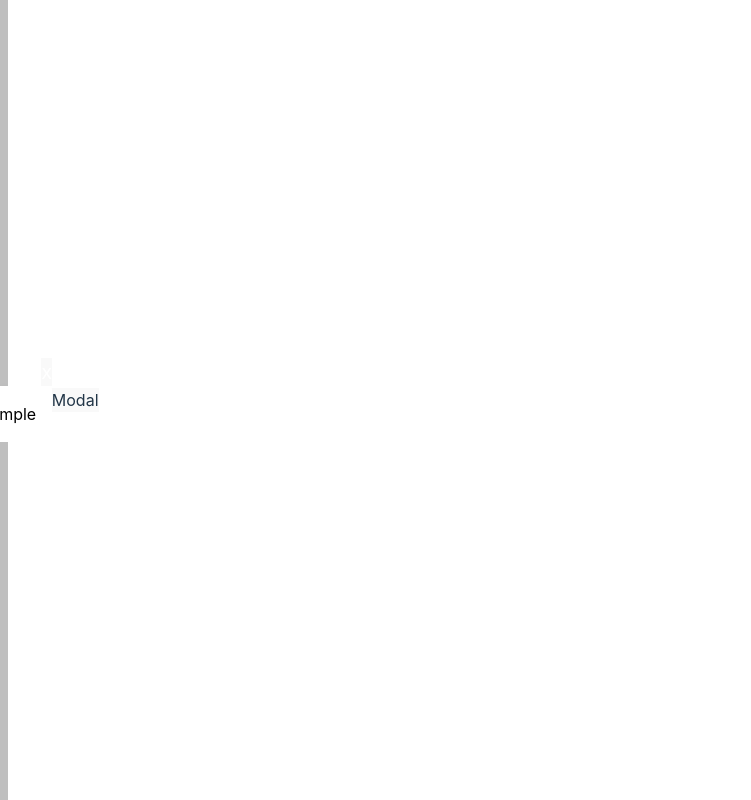
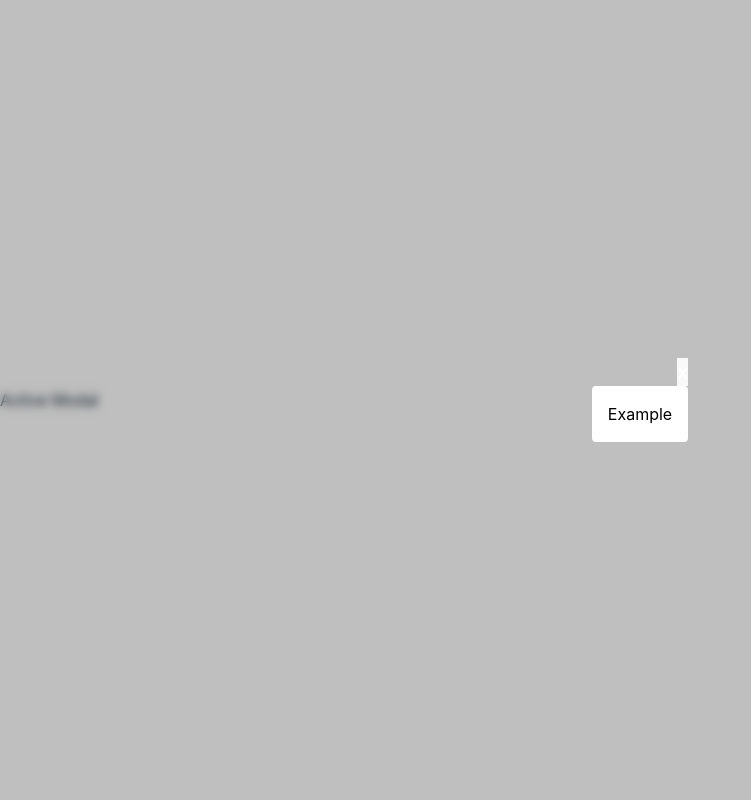
Before and after one commit to Emmanuel97423/react-modal-package, a React (Vite) app: page / in a window 1280 px wide. Both pictures are taken after a click on the button "Active Modal". Shown: the whole page, without its empty margins (0-751 px from the left). Built offline with nearby package versions, Linux system fonts and the light colour scheme.

Commit message:
Fix(Modal): Add handleClose function to app

```diff
--- a/src/App.tsx
+++ b/src/App.tsx
@@ -4,15 +4,20 @@ import React, {useState} from 'react';
 
 
 const App: React.FC = () => {
-     const [openModal, setOpenModal] = useState(false);
+     const [openModal, setOpenModal] = useState<boolean>(false);
 
     const handleModal:() => void = ()=>{
         setOpenModal(true)
         }
+        const handleCloseModal:() => void = ()=>{
+        setOpenModal(false)
+        }
 
     return(
         <div>
-            <Modal width={'200'} height={'300'} open={openModal} content="Example" handleModal={handleModal}/>
+        <button onClick={()=>setOpenModal(true)}>Active Modal</button>
+
+            <Modal width={'200'} height={'300'} open={openModal} content="Example" handleModal={handleModal} handleCloseModal={handleCloseModal}/>
         </div>
     )
 }
--- a/src/components/Modal/index.tsx
+++ b/src/components/Modal/index.tsx
@@ -7,21 +7,21 @@ interface ModalProp {
     content:ReactNode;
     open:boolean;
     handleModal:(e:React.MouseEvent<HTMLButtonElement>, open:boolean) => void;
+    handleCloseModal:(e:React.MouseEvent<HTMLButtonElement>)=>void;
 }
 
-const Modal:React.FC<ModalProp> = ({width, height, content,open, handleModal})=>{
+const Modal:React.FC<ModalProp> = ({width, height, content,open, handleCloseModal})=>{
 
 
     return(
         <>
 
-        <div className={`w-2 ${open ? 'fixed  inset-0 bg-black bg-opacity-25 backdrop-blur-sm flex justify-center items-center' : 'hidden' }`}>
-            <div className={`w-[${width}px] h-[${height}px]  flex flex-col`}>
-                <button className="text-white text-xl place-self-end" onClick={(e)=>{handleModal(e,false)}}>x</button>
+        <div className={`w-full ${open ? 'fixed  inset-0 bg-black bg-opacity-25 backdrop-blur-sm flex justify-center items-center' : 'hidden' }`}>
+            <div className={` w-[${width}px] h-[${height}px]  flex flex-col`}>
+                <button className="text-white text-xl place-self-end" onClick={(e)=>{handleCloseModal(e)}}>x</button>
                 <div className="bg-white p-4 rounded text-black">{content}</div>
             </div>
         </div>
-        <button onClick={(e)=>handleModal(e,true)}>Active Modal</button>
         </>
     )
 }
--- a/tailwind.config.js
+++ b/tailwind.config.js
@@ -1,5 +1,6 @@
 /** @type {import('tailwindcss').Config} */
 export default {
+  mode: 'jit',
   content: [
     "./index.html",
     "./src/**/*.{vue,js,ts,jsx,tsx}",
```
